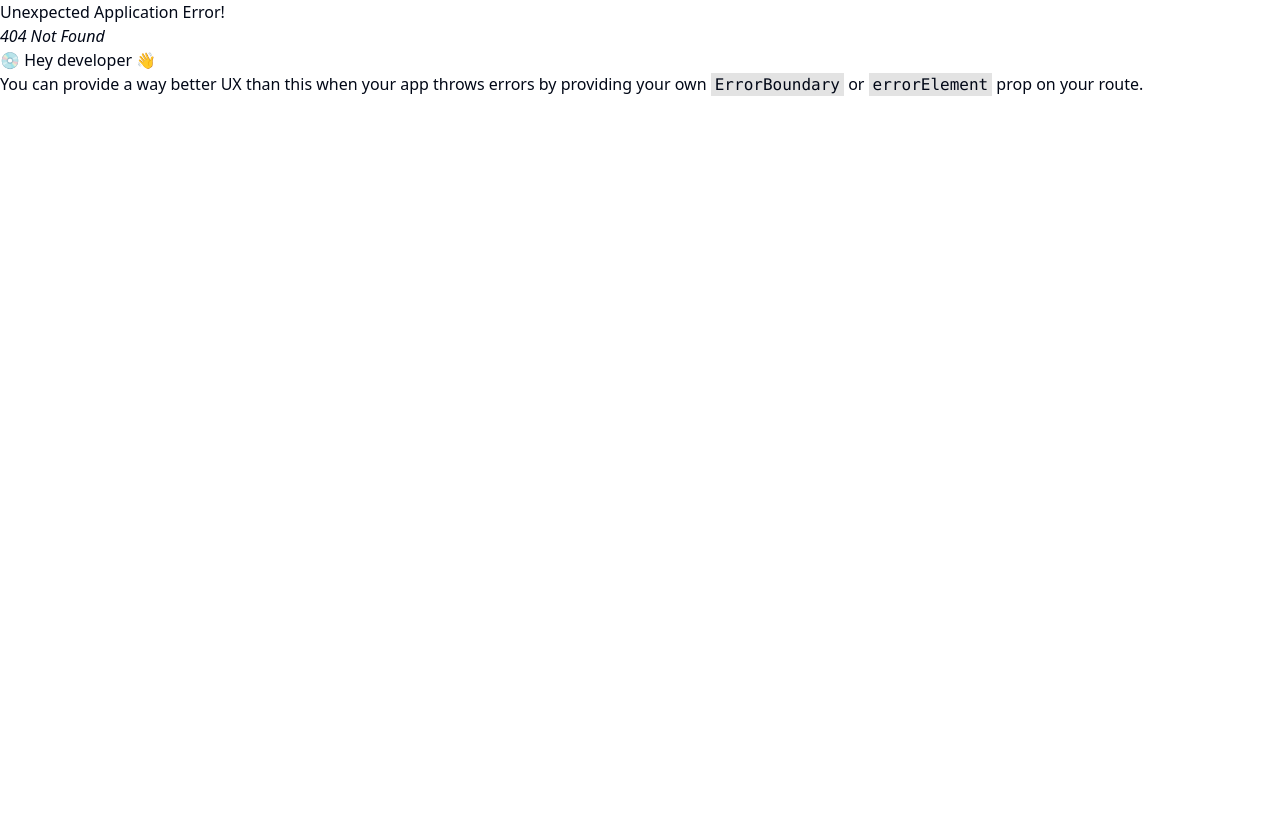
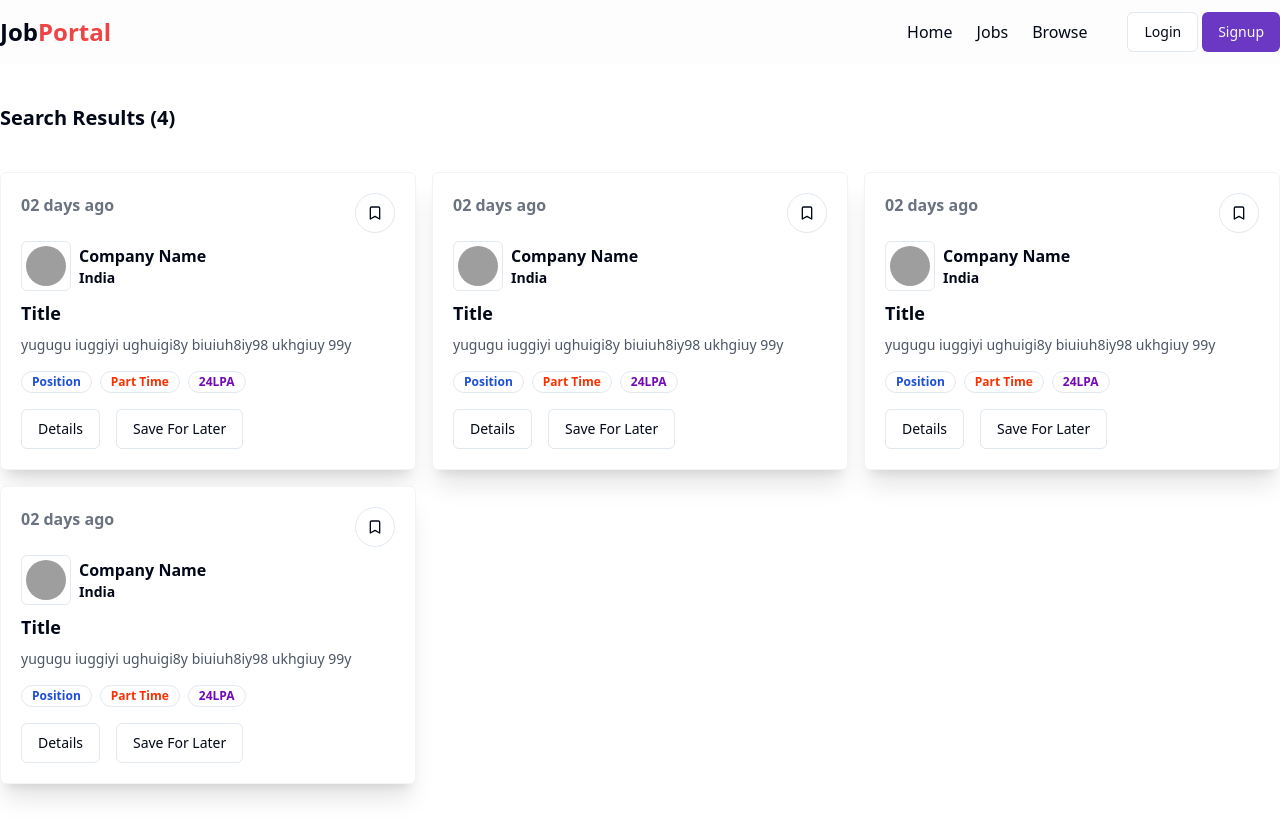
Before and after one commit to Suryansh8090/Job-Portal, a React (Vite) app in the folder Frontend/: page /browse in a window 1280 px wide. Before the commit this address had no page. Before the commit the page ends 800 px from the top, so only its background shows below. Built offline with nearby package versions, Linux system fonts and the light colour scheme; grey boxes are pictures that could not be loaded.

Commit message:
Create a user Browse Section!

```diff
--- /dev/null
+++ b/Frontend/src/home/NavComponent/Browse/Browse.jsx
@@ -0,0 +1,22 @@
+import Navbar from "@/layout/Navbar";
+import React from "react";
+import Job from "../Jobs/SingleJob"
+
+
+function Browse() {
+  const randomJobs = [1, 2, 3, 4];
+  return (
+    <>
+      <Navbar />
+      <div className="max-w-7xl mx-auto my-10 ">
+        <h1 className="font-bold text-xl my-10">Search Results ({randomJobs.length})</h1>
+        <div className="grid grid-cols-3 gap-4">
+
+        {randomJobs.map((item, index) => <Job/>)}
+        </div>
+      </div>
+    </>
+  );
+}
+
+export default Browse;
--- a/Frontend/src/routes/index.jsx
+++ b/Frontend/src/routes/index.jsx
@@ -3,7 +3,7 @@
 import Login from "../authentication/Login";
 import Signup from "../authentication/Signup";
 import Jobs from "@/home/NavComponent/Jobs/Jobs";
-
+import Browse from "@/home/NavComponent/Browse/Browse";
 
 
 
@@ -23,6 +23,10 @@
     {
         path:'/jobs',
         element: <Jobs/>
+    },
+    {
+        path:'/browse',
+        element: <Browse/>
     }
 
 
```
